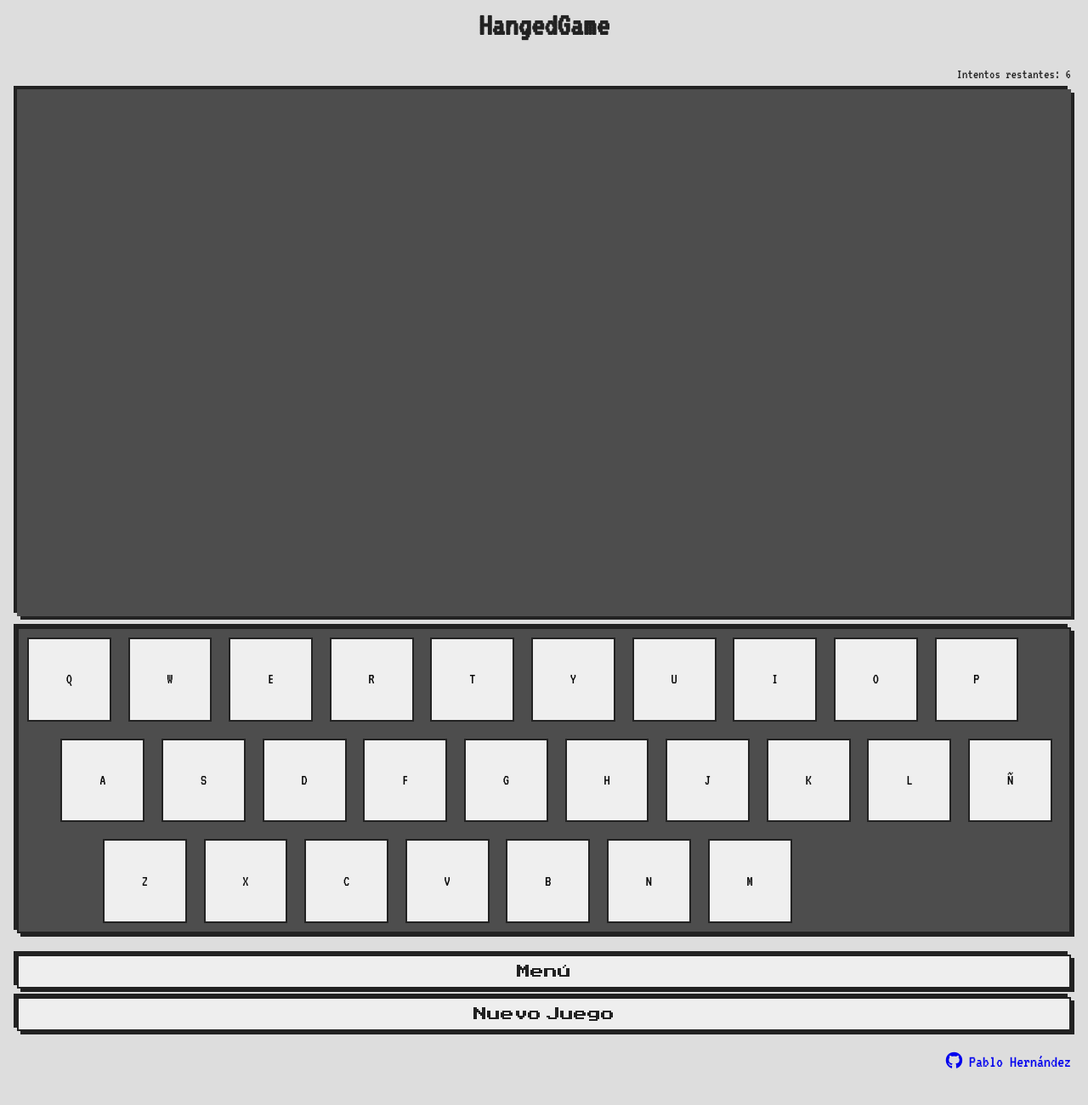
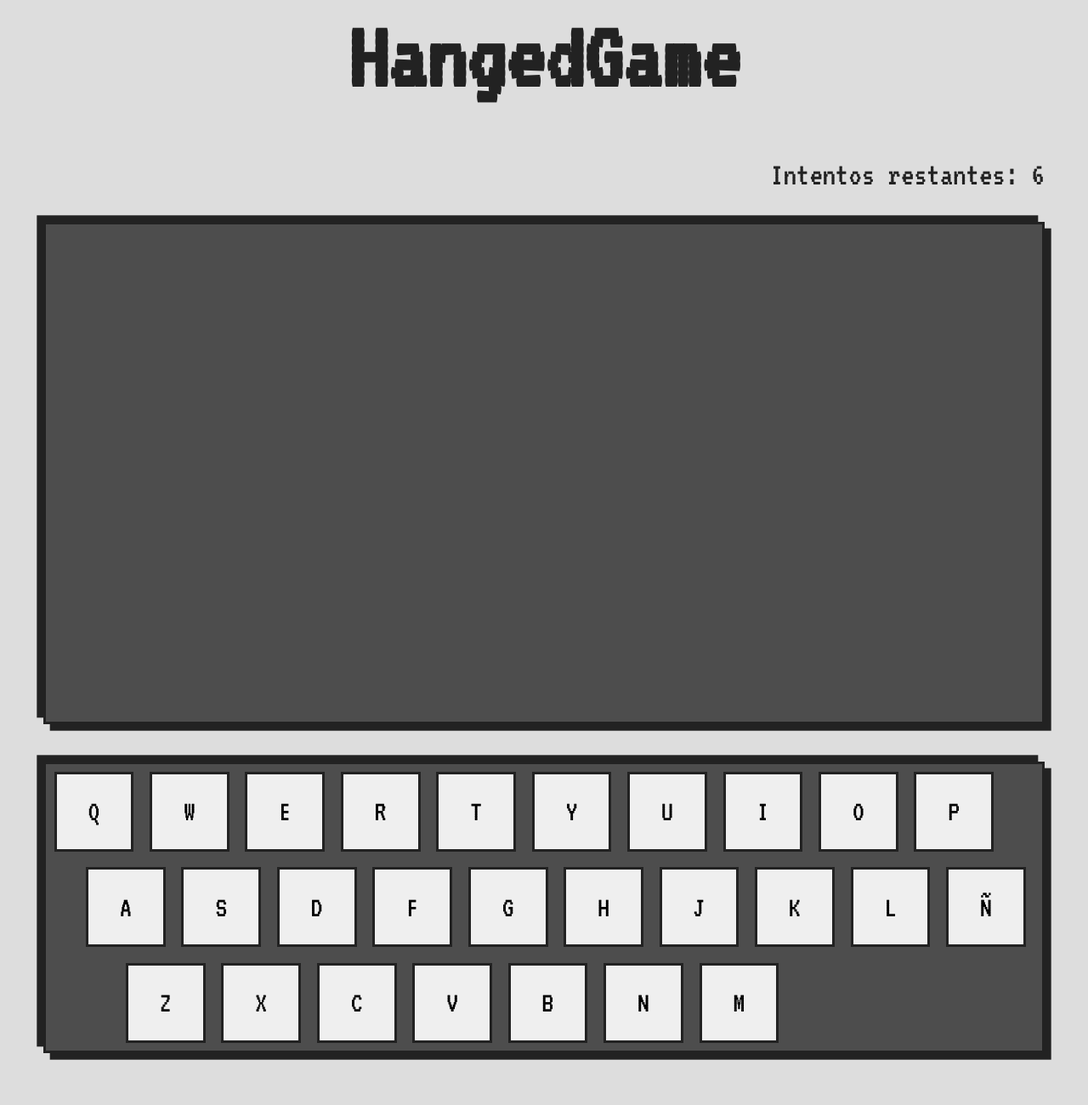
Before and after one commit to pablohernandezm/pablohernandezm.github.io, a plain HTML site: page Hangedgame/index.html in a window 1280 px wide. Shown: the top 1300 px of the page at 85% size. Before the commit the page ends 1279 px from the top, so only its background shows below. Drawn offline with Linux system fonts and the light colour scheme.

Commit message:
corregidas las unidades de medida

```diff
--- a/Hangedgame/style.css
+++ b/Hangedgame/style.css
@@ -19,6 +19,7 @@ html{
     height: -webkit-fill-available;
     height: -moz-available;
     height: stretch;
+    font-size: max(20px, 3vw);
 }
 
 body{
@@ -42,34 +43,38 @@ footer{
     margin-top: auto;
     text-align: right;
     padding: 20px;
-    font-size: 20px;
+    font-size: 1rem;
 }
 
-a:visited{
+a, a:visited{
     color: var(--clr-pfont);
 }
 
 h1{
     display: block;
-    font-size:6ch;
+    font-size:3rem;
     text-align: center;
     padding: 10px;
 }
 #gameContainer{
-    padding: 20px;
+    padding: 4%;
 }
 
 #gameContainer p{
     text-align: right;
 }
 
+#menuContainer input, #canvas, #keyboard, .key{
+    border: solid .1rem var(--clr-pfont);
+}
+
 #canvas, #keyboard, #menuContainer input{
-    box-shadow: 4px 4px 0 var(--clr-pfont), -4px -4px 0 var(--clr-pfont);
+    box-shadow: .2rem .2rem 0 var(--clr-pfont), -.2rem -.2rem 0 var(--clr-pfont);
 }
 
 #canvas{
     background-color: var(--clr-canvas);
-    margin: 10px auto;
+    margin: 3% auto;
     width: 100%;
 }
 
@@ -78,7 +83,6 @@ h1{
     height: fit-content;
     width: 100%;
     margin: 0 auto;
-    border:2px solid var(--clr-pfont);
 }
 
 .key{
@@ -86,9 +90,7 @@ h1{
     aspect-ratio: 1;
     margin:.8%;
     font-family: 'VT323',monospace;
-    font-size: large;
-    border:2px solid var(--clr-pfont);
-
+    font-size: .9rem;
 }
 .key:nth-child(11){
     margin-left: 4%;
@@ -99,19 +101,18 @@ h1{
 }
 
 #menuContainer{
-    padding: 0 20px;
+    padding: 0 4%;
 }
 
 #menuContainer input{
     font-family: 'Press Start 2P', cursive;
-    font-size: 2.5ch;
     word-spacing: -10px;
+    font-size: .8rem;
     color:var(--clr-pfont);
     display: block;
     width: 100%;
-    height: 40px;
-    border: solid 2px var(--clr-pfont);
-    margin: 5px 0 5px 0;
+    height: 2rem;
+    margin: 2% 0 2% 0;
     background-color: var(--clr-input);
 }
 
@@ -119,8 +120,7 @@ h1{
     margin-bottom: 10px;
 }
 
-
- input:hover{
+input:hover{
     background-color: var(--clr-hover);
     cursor: pointer;
 }
```
